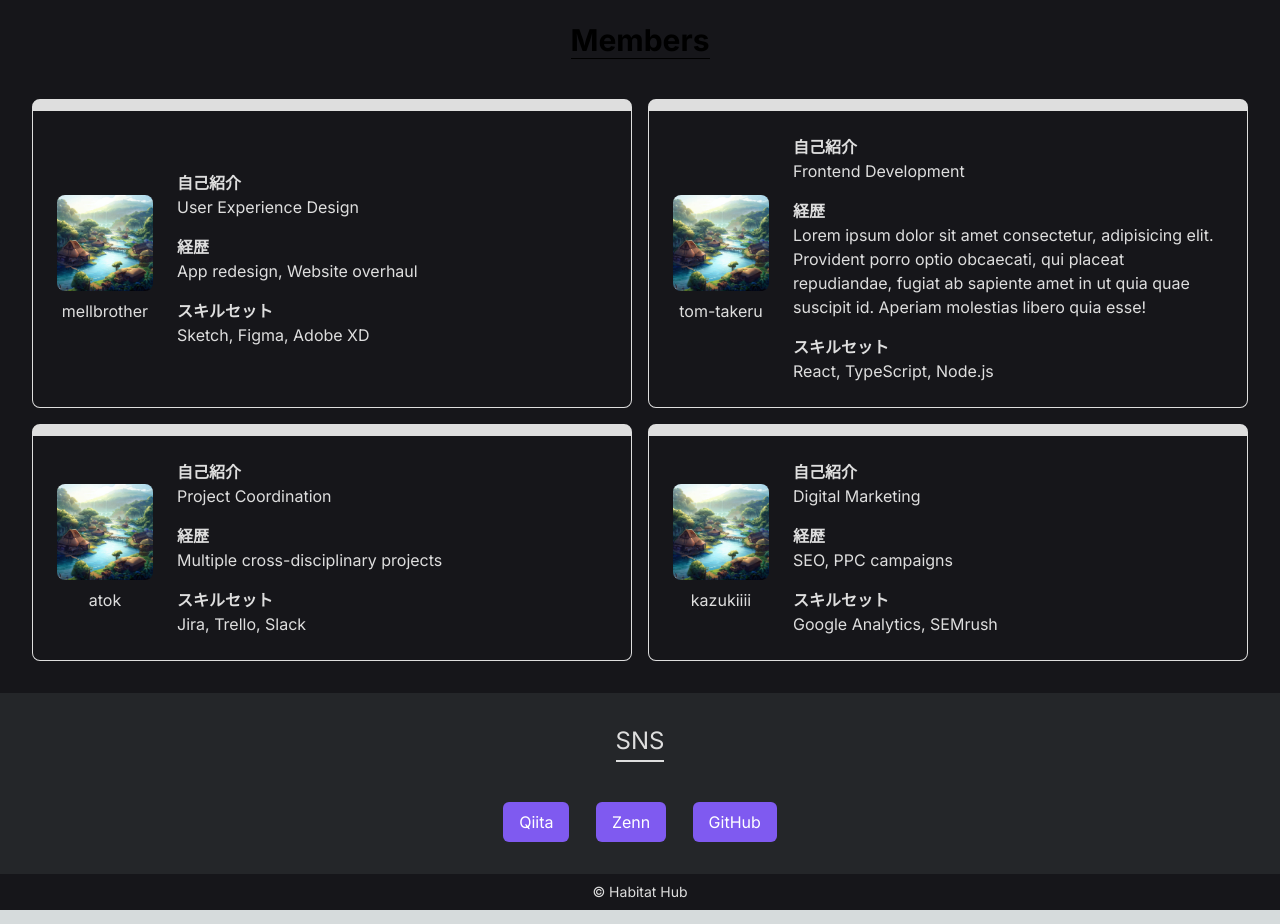
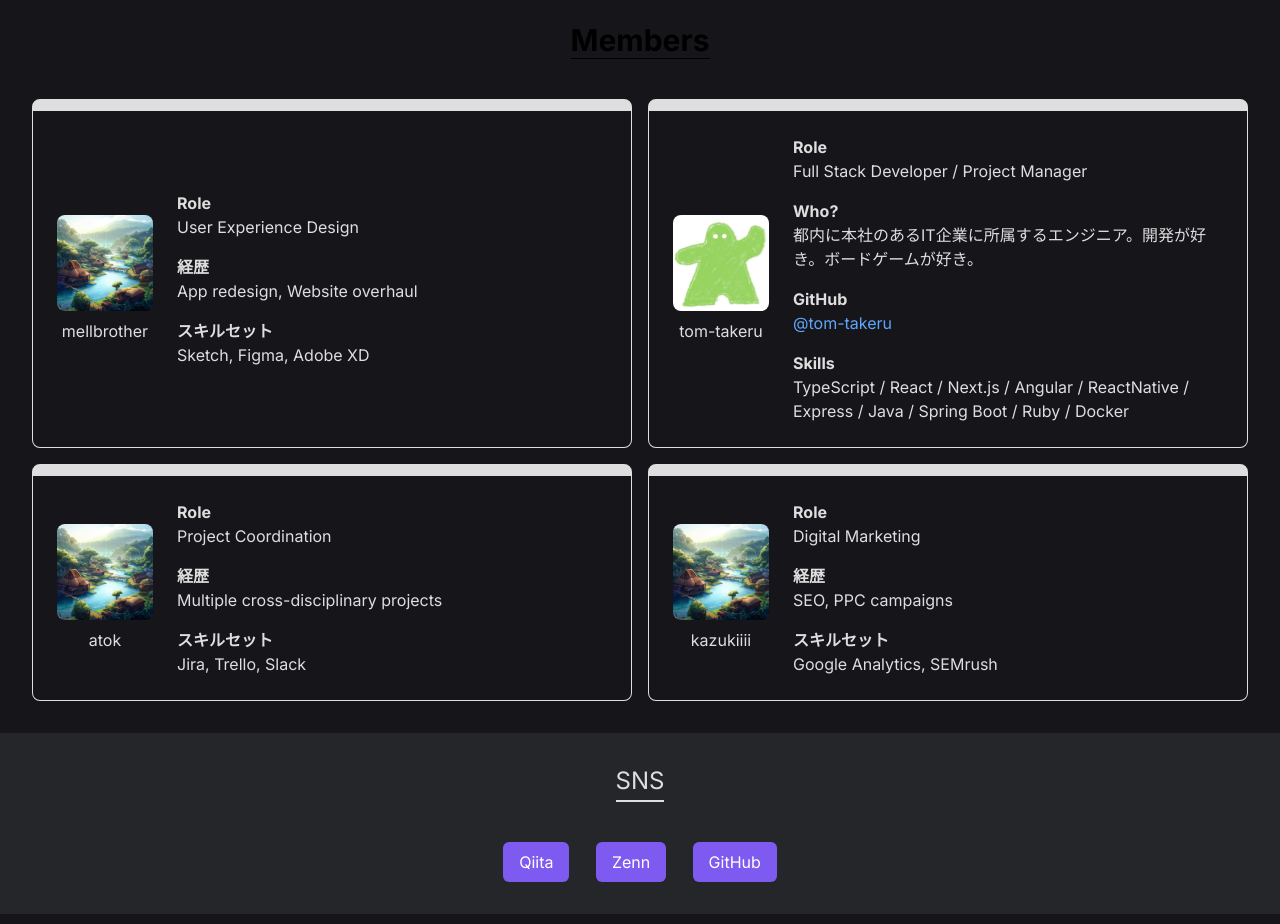
Before and after one commit to habitat-hub/official-site, a Next.js app: page / in a window 1280 px wide. Shown: the part 920-1844 px from the top of the page. Built offline with nearby package versions, Linux system fonts and the light colour scheme.

Commit message:
Update MemberCard of tom-takeru

```diff
--- a/src/components/top/MemberCard.tsx
+++ b/src/components/top/MemberCard.tsx
@@ -1,8 +1,8 @@
 import Image from "next/image";
-import { Member } from "./MemberList";
+import { MemberInformation } from "./MemberList";
 
 type Props = {
-  member: Member;
+  member: MemberInformation;
 };
 
 const MemberCard = ({ member }: Props) => {
@@ -25,7 +25,18 @@ const MemberCard = ({ member }: Props) => {
         {member.details.map((detail, index) => (
           <div key={index}>
             <h4 className="font-bold text-light">{detail.title}</h4>
-            <p className="text-light">{detail.description}</p>
+            {detail.url ? (
+              <a
+                href={detail.url}
+                target="_blank"
+                rel="noopener noreferrer"
+                className="text-blue-400 hover:underline"
+              >
+                {detail.description}
+              </a>
+            ) : (
+              <p className="text-light">{detail.description}</p>
+            )}
           </div>
         ))}
       </div>
--- a/src/components/top/MemberList.tsx
+++ b/src/components/top/MemberList.tsx
@@ -1,44 +1,49 @@
 import React from "react";
 import MemberCard from "./MemberCard";
 
-export type Member = {
+export type MemberInformation = {
   name: string;
-  role: string;
   imageUrl: string;
-  details: { title: string; description: string }[];
+  details: { title: string; description: string; url?: string }[];
 };
 
-const members: Member[] = [
+const memberInformationList: MemberInformation[] = [
   {
     name: "mellbrother",
-    role: "Designer",
     imageUrl: "/background.jpeg",
     details: [
-      { title: "自己紹介", description: "User Experience Design" },
+      { title: "Role", description: "User Experience Design" },
       { title: "経歴", description: "App redesign, Website overhaul" },
       { title: "スキルセット", description: "Sketch, Figma, Adobe XD" },
     ],
   },
   {
     name: "tom-takeru",
-    role: "Developer",
-    imageUrl: "/background.jpeg",
+    imageUrl: "/memberImage/tom-takeru.jpeg",
     details: [
-      { title: "自己紹介", description: "Frontend Development" },
+      { title: "Role", description: "Full Stack Developer / Project Manager" },
       {
-        title: "経歴",
+        title: "Who?",
         description:
-          "Lorem ipsum dolor sit amet consectetur, adipisicing elit. Provident porro optio obcaecati, qui placeat repudiandae, fugiat ab sapiente amet in ut quia quae suscipit id. Aperiam molestias libero quia esse!",
+          "都内に本社のあるIT企業に所属するエンジニア。開発が好き。ボードゲームが好き。",
       },
-      { title: "スキルセット", description: "React, TypeScript, Node.js" },
+      {
+        title: "GitHub",
+        description: "@tom-takeru",
+        url: "https://github.com/tom-takeru",
+      },
+      {
+        title: "Skills",
+        description:
+          "TypeScript / React / Next.js / Angular / ReactNative / Express / Java / Spring Boot / Ruby / Docker",
+      },
     ],
   },
   {
     name: "atok",
-    role: "Project Manager",
     imageUrl: "/background.jpeg",
     details: [
-      { title: "自己紹介", description: "Project Coordination" },
+      { title: "Role", description: "Project Coordination" },
       {
         title: "経歴",
         description: "Multiple cross-disciplinary projects",
@@ -48,10 +53,9 @@ const members: Member[] = [
   },
   {
     name: "kazukiiii",
-    role: "Marketer",
     imageUrl: "/background.jpeg",
     details: [
-      { title: "自己紹介", description: "Digital Marketing" },
+      { title: "Role", description: "Digital Marketing" },
       { title: "経歴", description: "SEO, PPC campaigns" },
       { title: "スキルセット", description: "Google Analytics, SEMrush" },
     ],
@@ -67,7 +71,7 @@ const MemberList: React.FC = () => {
         </h2>
       </div>
       <div className="mt-10 grid grid-cols-1 md:grid-cols-2 gap-4">
-        {members.map((member, index) => (
+        {memberInformationList.map((member, index) => (
           <MemberCard key={index} member={member} />
         ))}
       </div>
```
Also changed, not shown: public/memberImage/tom-takeru.jpeg (added).
